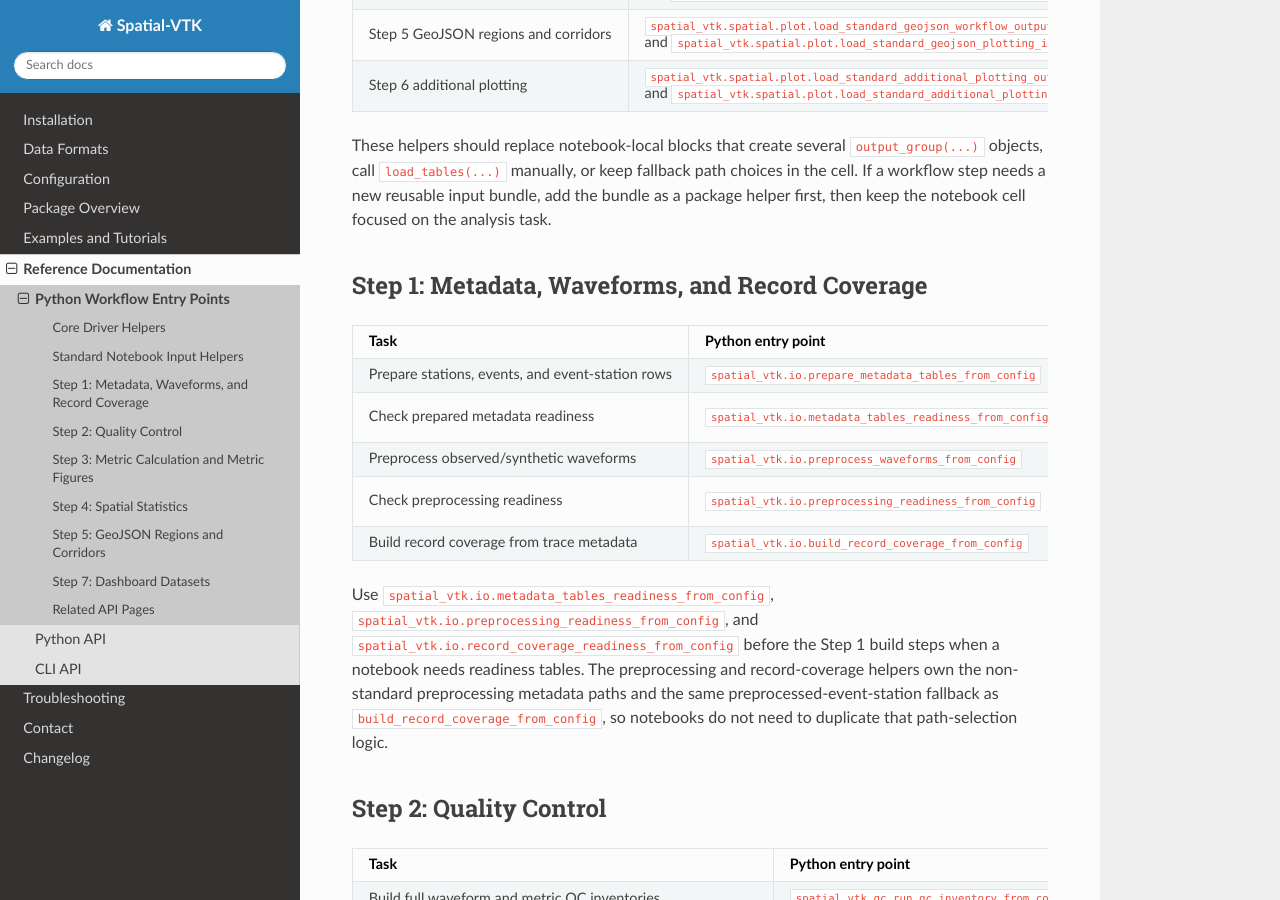
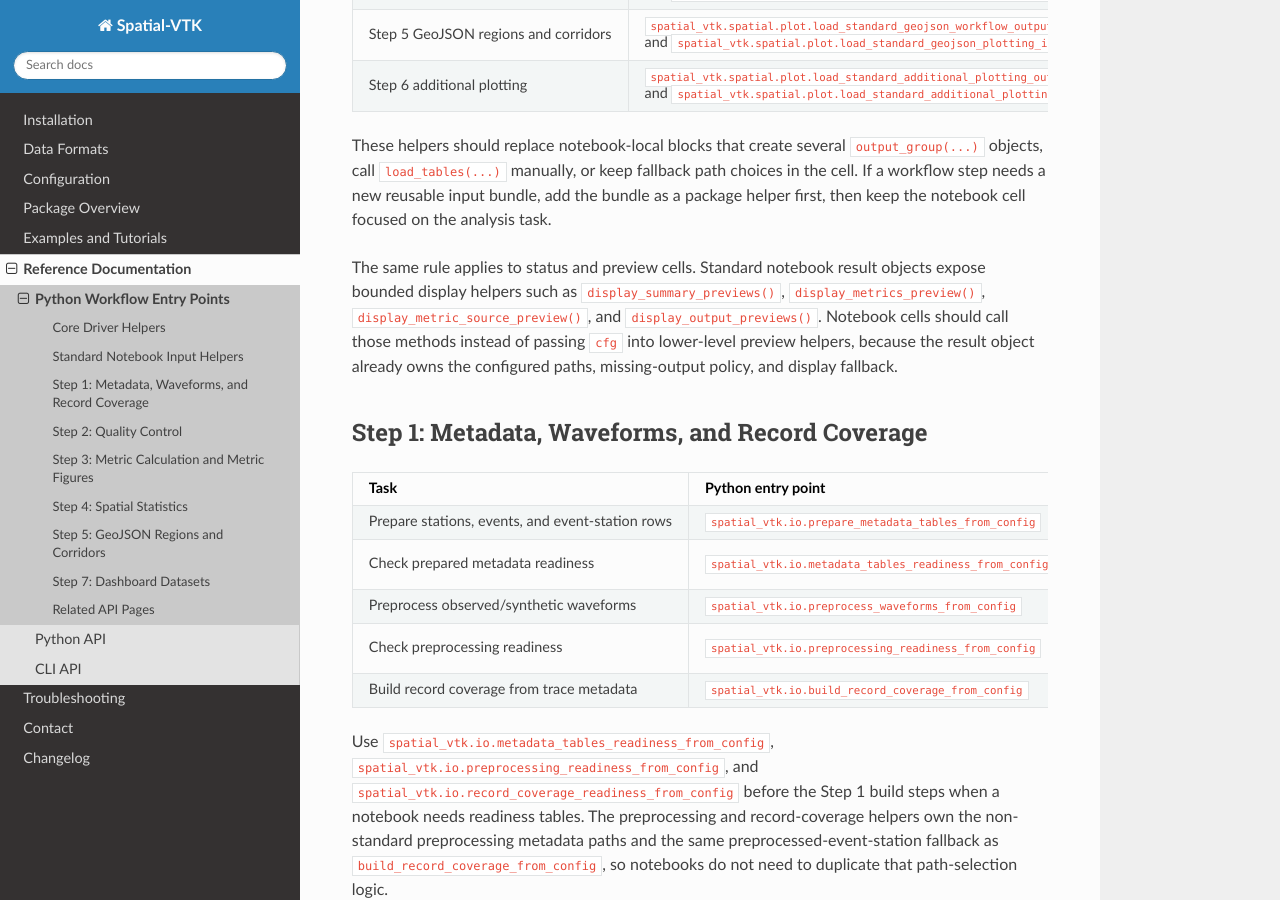
Before and after one commit to bcbirkel/spatial-vtk, a Sphinx documentation site: the page built from docs/reference/python_workflows.rst, in a window 1280 px wide and 900 px high, scrolled down 2993 px. Built offline with Sphinx 7.4.7 and the Read the Docs theme 3.1.0, drawn with Linux system fonts in a browser that asks for light colours.

Commit message:
Guard notebook preview helper contracts

```diff
--- a/docs/changelog.rst
+++ b/docs/changelog.rst
@@ -237,6 +237,9 @@ Changelog
   - Added dashboard output previews to the Step 7 preparation result so
     large-run dashboard notebooks inspect bounded dashboard products without
     lower-level config/path preview calls.
+  - Added broad notebook regression coverage and workflow docs requiring
+    standard result-object preview methods instead of lower-level preview
+    functions with repeated config arguments.
   - Reused the standard ingest output helper inside record-coverage
     readiness/build workflows so script and notebook path fallback behavior
     stays aligned.
--- a/docs/reference/python_workflows.rst
+++ b/docs/reference/python_workflows.rst
@@ -325,6 +325,13 @@ fallback path choices in the cell. If a workflow step needs a new reusable
 input bundle, add the bundle as a package helper first, then keep the notebook
 cell focused on the analysis task.
 
+The same rule applies to status and preview cells. Standard notebook result
+objects expose bounded display helpers such as ``display_summary_previews()``,
+``display_metrics_preview()``, ``display_metric_source_preview()``, and
+``display_output_previews()``. Notebook cells should call those methods instead
+of passing ``cfg`` into lower-level preview helpers, because the result object
+already owns the configured paths, missing-output policy, and display fallback.
+
 Step 1: Metadata, Waveforms, and Record Coverage
 ------------------------------------------------
 
```
Also changed, not shown: 2 other files.
